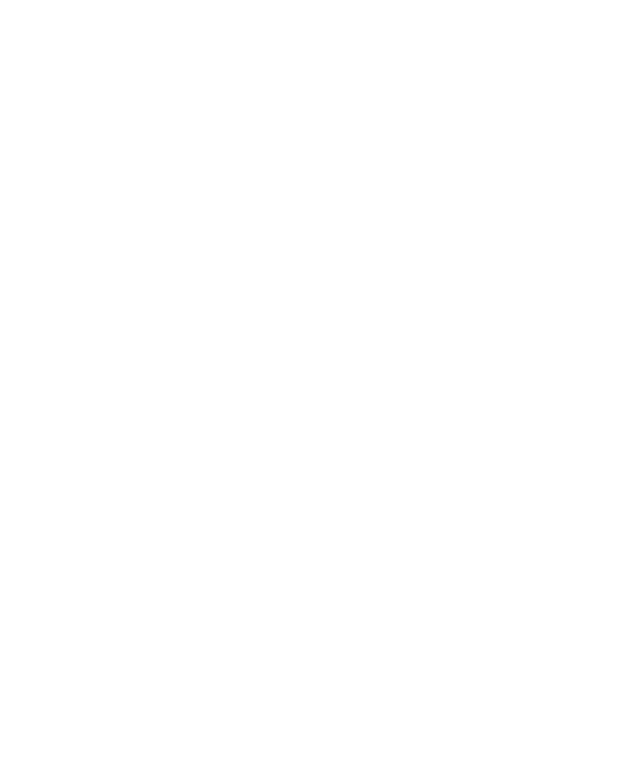
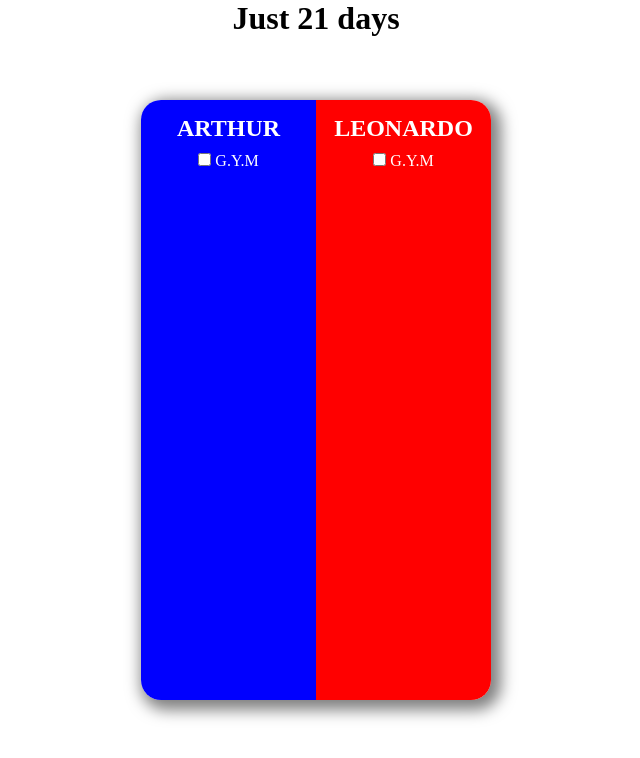
Before and after one commit to FerreiraArth/LightHome, a plain HTML site: page pages/index.html in a window 1280 px wide. Shown: the whole page, without its empty margins (324-964 px from the left). Drawn offline with Linux system fonts and the light colour scheme.

Commit message:
incluindo base

```diff
--- a/pages/index.html
+++ b/pages/index.html
@@ -3,11 +3,47 @@
 <head>
 
     <link rel="stylesheet" href="style/style.css">
+    <script src="script/script.js"></script>
 
     <meta charset="UTF-8">
     <meta name="viewport" content="width=device-width, initial-scale=1.0">
     <title>LightHouse</title>
 </head>
+
+<main>
+
+    <h1>Just 21 days</h1>
+
+    <section id="content">
+
+        <div id="a">
+            <h1>ARTHUR</h1>
+
+            <form action="">
+
+                <input type="checkbox" name="gym" id="igym">
+                <label for="gym">G.Y.M</label>
+
+            </form>
+
+        </div>
+
+        <div id="l">
+            <h1>LEONARDO</h1>
+
+            <form action="">
+
+                <input type="checkbox" name="gym" id="igym">
+                <label for="gym">G.Y.M</label>
+
+            </form>
+
+        </div>
+
+    </section>
+
+</main>
+
 <body>
 
 </body>
--- a/pages/style/style.css
+++ b/pages/style/style.css
@@ -0,0 +1,56 @@
+@charset "UTF-8";
+
+*{
+    margin: 0;
+    padding: 0;
+    box-sizing: border-box;
+}
+
+body, html {
+    background-size: cover;
+    height: 100vh;
+    width: 100vw;
+}
+
+h1{
+    text-align: center;
+    margin-bottom: 10px;
+}
+
+main{
+    position: relative;
+    height: 100vh;
+    width: 100vw;
+}
+
+section#content {
+    display: block;
+    position: absolute;
+    top: 50%;
+    left: 50%;
+    overflow: hidden;
+
+    height: 600px;
+    width: 350px;
+    border-radius: 20px;
+    box-shadow: 5px 5px 15px 5px rgba(0, 0, 0, 0.5);
+    text-align: center;
+
+    transform: translate(-50%, -50%);
+}
+
+section#content > div {
+    display: block;
+    float: left;
+    width: 50%;
+    height: 100%;
+    background-size: cover;
+    color: white;
+    padding: 15px
+}
+section#content > div#a{
+    background-color: blue;
+}
+section#content > div#l{
+    background-color: red;
+}
```
Also changed, not shown: pages/script/script.js (added).
